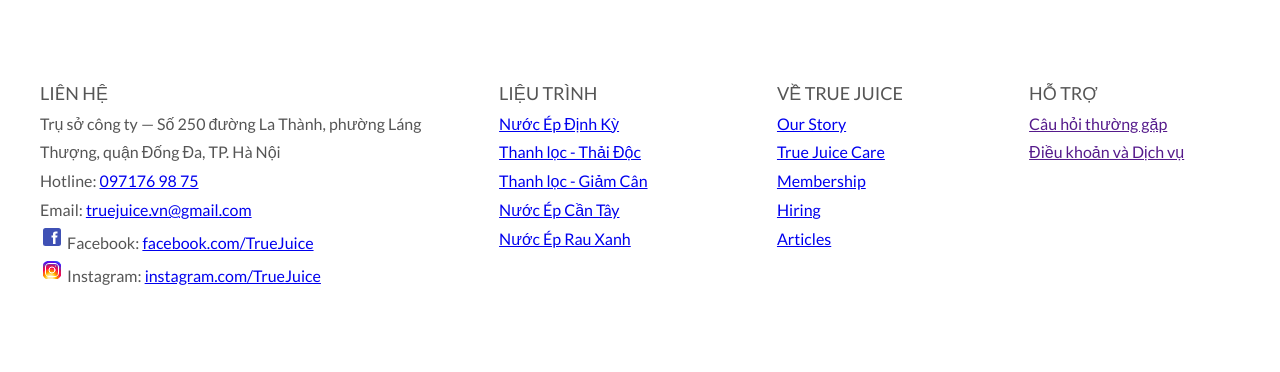
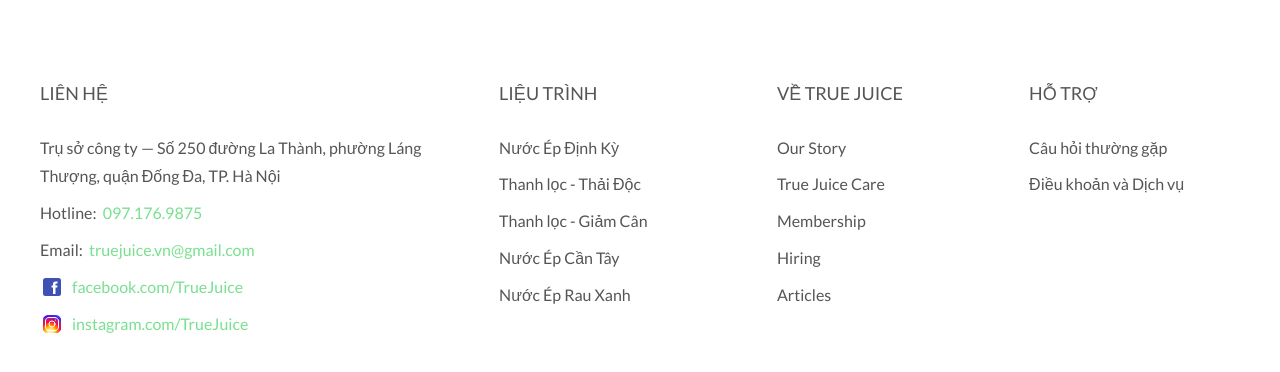
Before and after one commit to HoangZoan/TrueJuice, a website: page index.html in a window 1280 px wide. Shown: the part 8012-8384 px from the top of the page. Drawn offline with nearby package versions, Linux system fonts and the light colour scheme.

Commit message:
Footer finished

```diff
--- a/index.html
+++ b/index.html
@@ -519,13 +519,13 @@
                 Thượng, quận Đống Đa, TP. Hà Nội
               </li>
               <li class="footer-info__item">
-                <span>Hotline:</span>
+                <span>Hotline: &nbsp;</span>
                 <a href="tel:0971769875" class="footer-info__contact-link"
-                  >097176 98 75</a
+                  >097.176.9875</a
                 >
               </li>
               <li class="footer-info__item">
-                <span>Email:</span>
+                <span>Email: &nbsp;</span>
                 <a
                   href="mailto:truejuice.vn@gmail.com"
                   class="footer-info__contact-link"
@@ -536,7 +536,6 @@
                 <svg class="footer-info__social">
                   <use xlink:href="src/img/sprite.svg#facebook"></use>
                 </svg>
-                <span>Facebook:</span>
                 <a
                   href="https://www.facebook.com/Truejuice.vn/"
                   class="footer-info__contact-link"
@@ -548,7 +547,6 @@
                 <svg class="footer-info__social">
                   <use xlink:href="src/img/sprite.svg#instagram"></use>
                 </svg>
-                <span>Instagram:</span>
                 <a
                   href="https://www.instagram.com/truejuice.vn/"
                   class="footer-info__contact-link"
--- a/src/sass/_footer.scss
+++ b/src/sass/_footer.scss
@@ -32,6 +32,7 @@
   &__heading {
     font-size: 1.8rem;
     text-transform: uppercase;
+    margin-bottom: 2.4rem;
   }
 
   &__list {
@@ -39,16 +40,53 @@
   }
 
   &__item {
+    margin-bottom: 0.8rem;
+    display: flex;
+    align-items: center;
   }
 
   &__contact-link {
+    &:link,
+    &:visited {
+      text-decoration: none;
+      color: $color-primary;
+      position: relative;
+    }
+
+    &::after {
+      content: "";
+      position: absolute;
+      bottom: 0;
+      left: 0;
+      width: 100%;
+      border-bottom: 1px solid $color-primary;
+      transform: translateY(-3px);
+      opacity: 0;
+      transition: all 0.2s;
+    }
+
+    &:hover::after {
+      opacity: 1;
+    }
   }
 
   &__social {
     height: 2.4rem;
     width: 2.4rem;
+    margin-right: 0.8rem;
   }
 
   &__item-link {
+    &:link,
+    &:visited {
+      text-decoration: none;
+      color: currentColor;
+      transition: all 0.2s;
+    }
+
+    &:hover,
+    &:active {
+      color: $color-primary;
+    }
   }
 }
```
Also changed, not shown: src/css/style.css.
